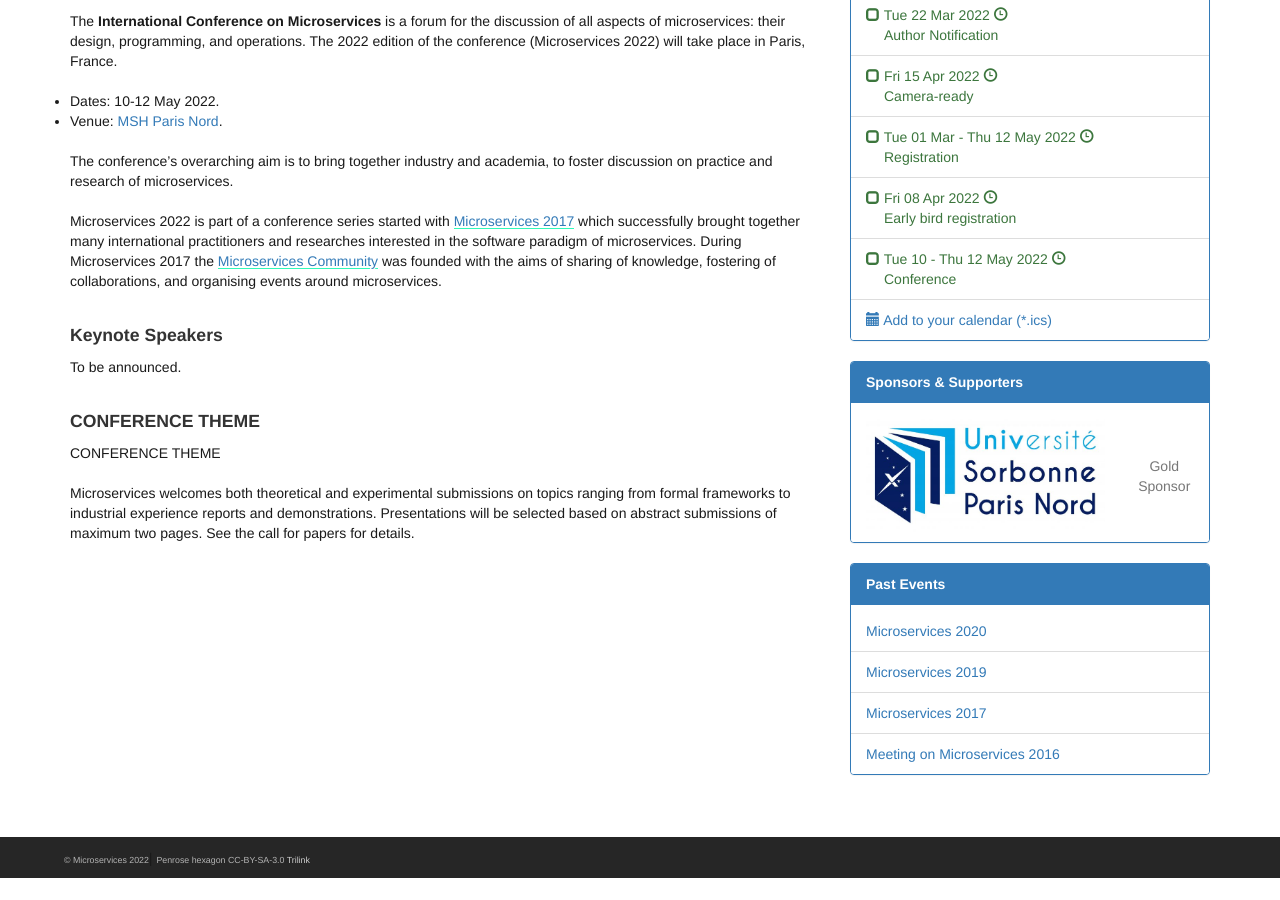
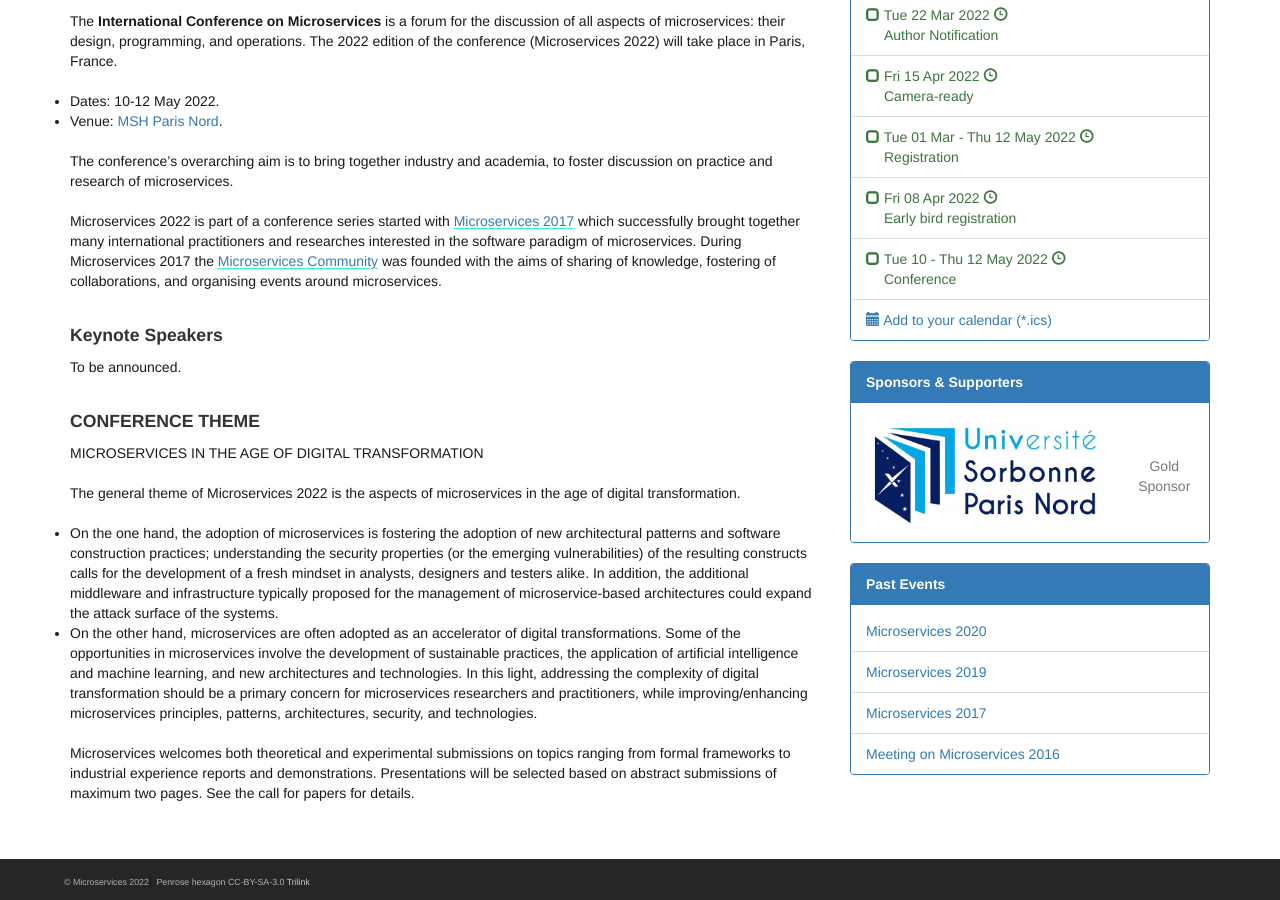
Before and after one commit to microservices-community/microservices-2022, a Jekyll site: the page built from index.md, in a window 1280 px wide and 900 px high, scrolled down 617 px. Built offline with Jekyll 4.4.1, drawn with Linux system fonts in a browser that asks for light colours; before the commit the page ends 1495 px from its top, so only the background shows below that.

Commit message:
update conference theme subpage

```diff
--- a/subpages/conference_theme.md
+++ b/subpages/conference_theme.md
@@ -1,7 +1,12 @@
 <div markdown="1">
 ### CONFERENCE THEME
 
-CONFERENCE THEME
+MICROSERVICES IN THE AGE OF DIGITAL TRANSFORMATION
+
+The general theme of Microservices 2022 is the aspects of microservices in the age of digital transformation.
+
+ - On the one hand, the adoption of microservices is fostering the adoption of new architectural patterns and software construction practices; understanding the security properties (or the emerging vulnerabilities) of the resulting constructs calls for the development of a fresh mindset in analysts, designers and testers alike. In addition, the additional middleware and infrastructure typically proposed for the management of microservice-based architectures could expand the attack surface of the systems.
+ - On the other hand, microservices are often adopted as an accelerator of digital transformations. Some of the opportunities in microservices involve the development of sustainable practices, the application of artificial intelligence and machine learning, and new architectures and technologies. In this light, addressing the complexity of digital transformation should be a primary concern for microservices researchers and practitioners, while improving/enhancing microservices principles, patterns, architectures, security, and technologies.
 
 Microservices welcomes both theoretical and experimental submissions on topics ranging from formal frameworks to industrial experience reports and demonstrations. Presentations will be selected based on abstract submissions of maximum two pages. See the call for papers for details.
 </div>
```
